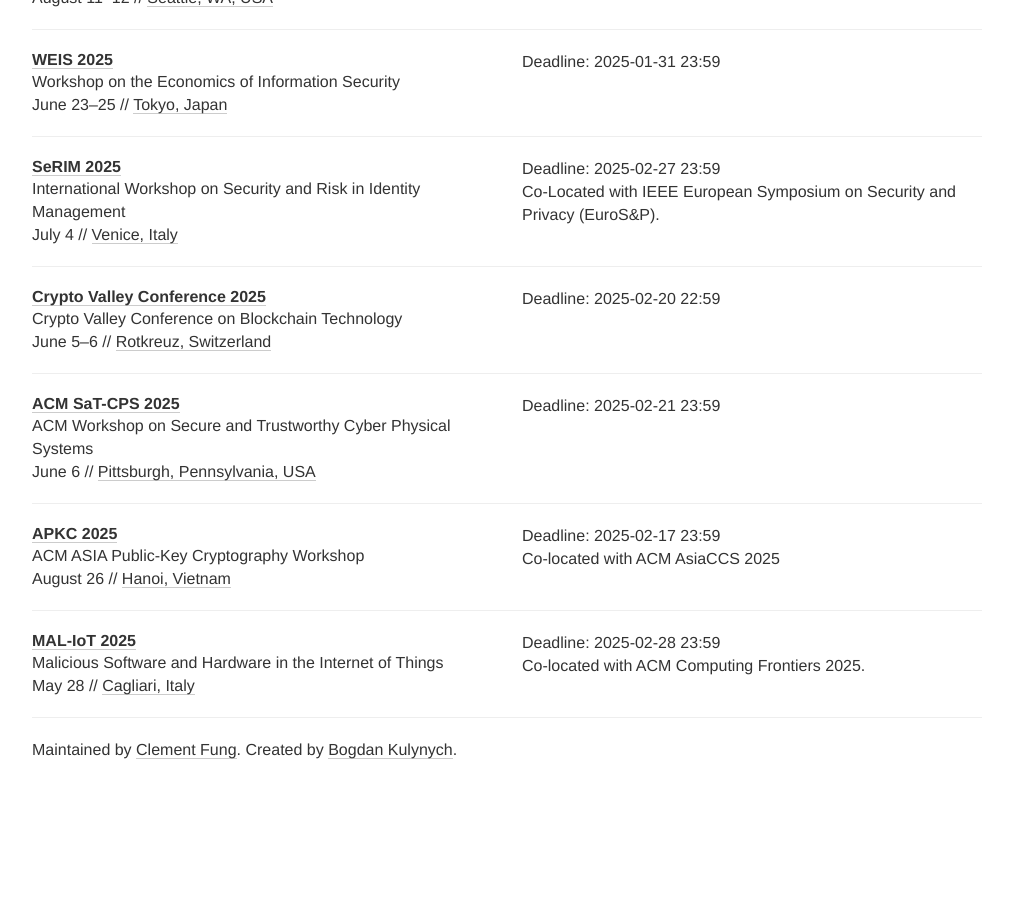
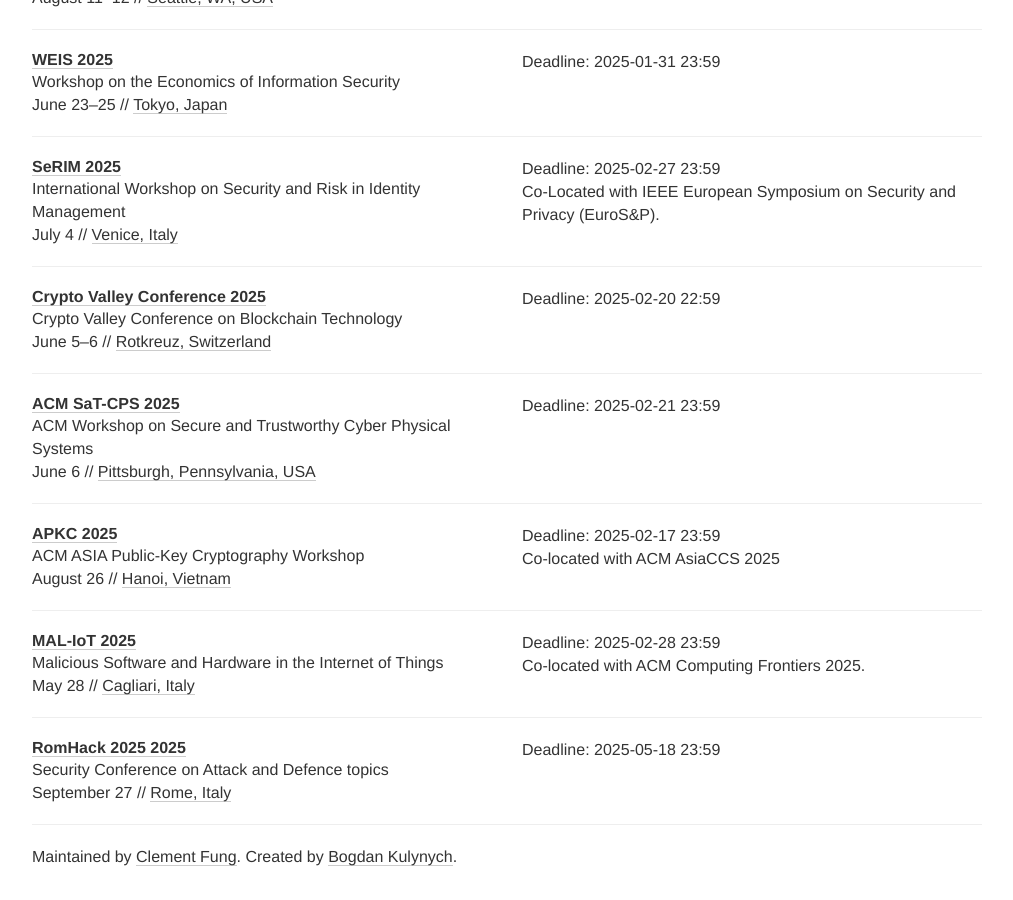
Before and after one commit to sec-deadlines/sec-deadlines.github.io, a Jekyll site: the page built from index.html, in a window 1280 px wide and 900 px high, scrolled down 16844 px. Shown: the whole window, without its empty margins (133-1146 px from the left). Built offline with Jekyll 4.4.1, drawn with Linux system fonts in a browser that asks for light colours; nearby versions of some CDN libraries; comment, search, counter and statistics services are not loaded; before the commit the page ends 17637 px from its top, so only the background shows below that.

Commit message:
Add RomHack 2025
Add RomHack 2025 security conference to the list

```diff
--- a/_data/conferences.yml
+++ b/_data/conferences.yml
@@ -1255,3 +1255,13 @@
   date: May 28
   place: Cagliari, Italy
   tags: [SEC, PRIV, CRYPTO, SHOP]
+
+- name: RomHack 2025
+  description: Security Conference on Attack and Defence topics
+  year: 2025
+  link: https://romhack.io
+  deadline: ["2025-05-18 23:59"]
+  date: September 27
+  place: Rome, Italy
+  tags: [SEC, CONF]
+  timezone: Europe/Rome
```
